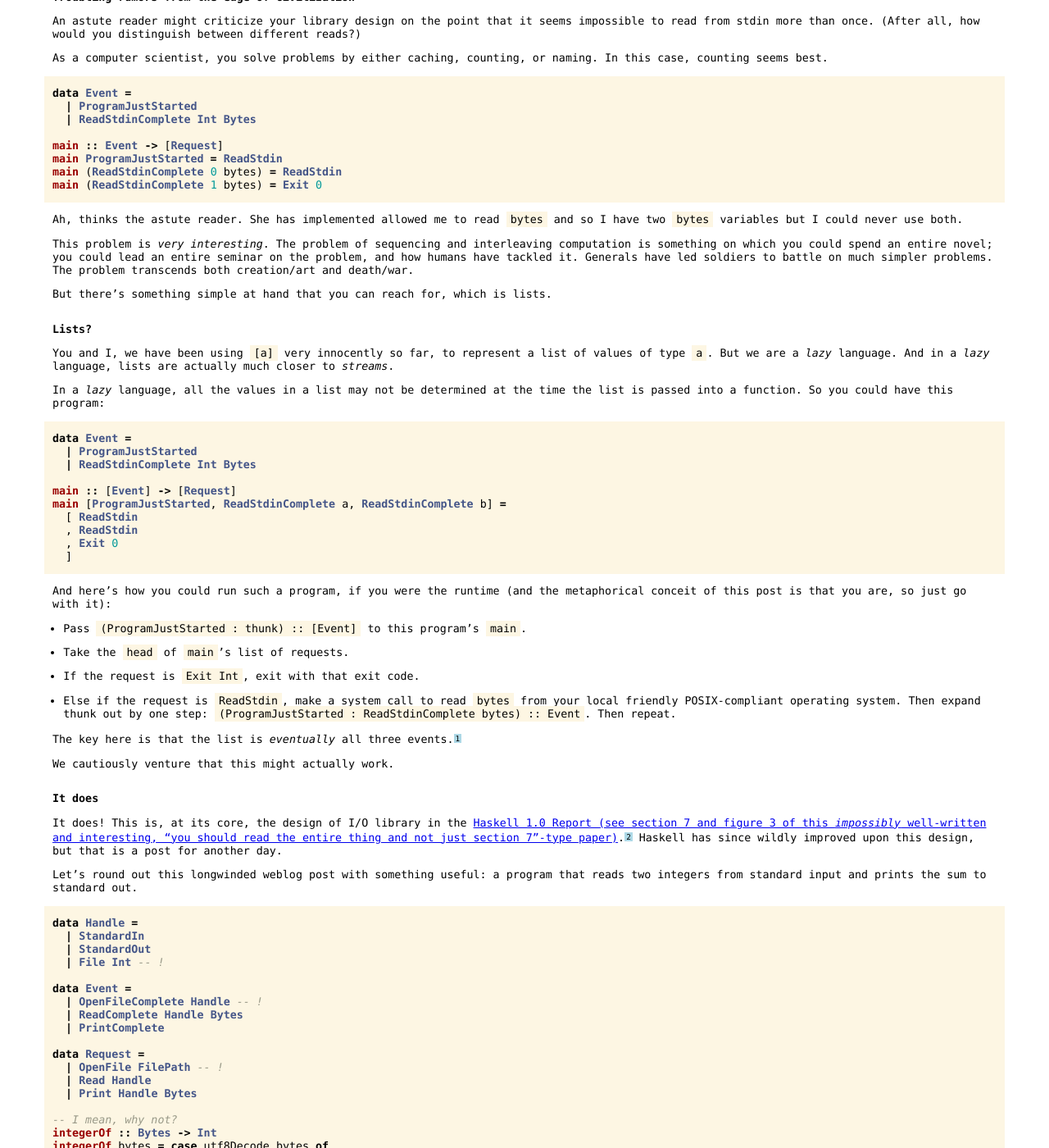
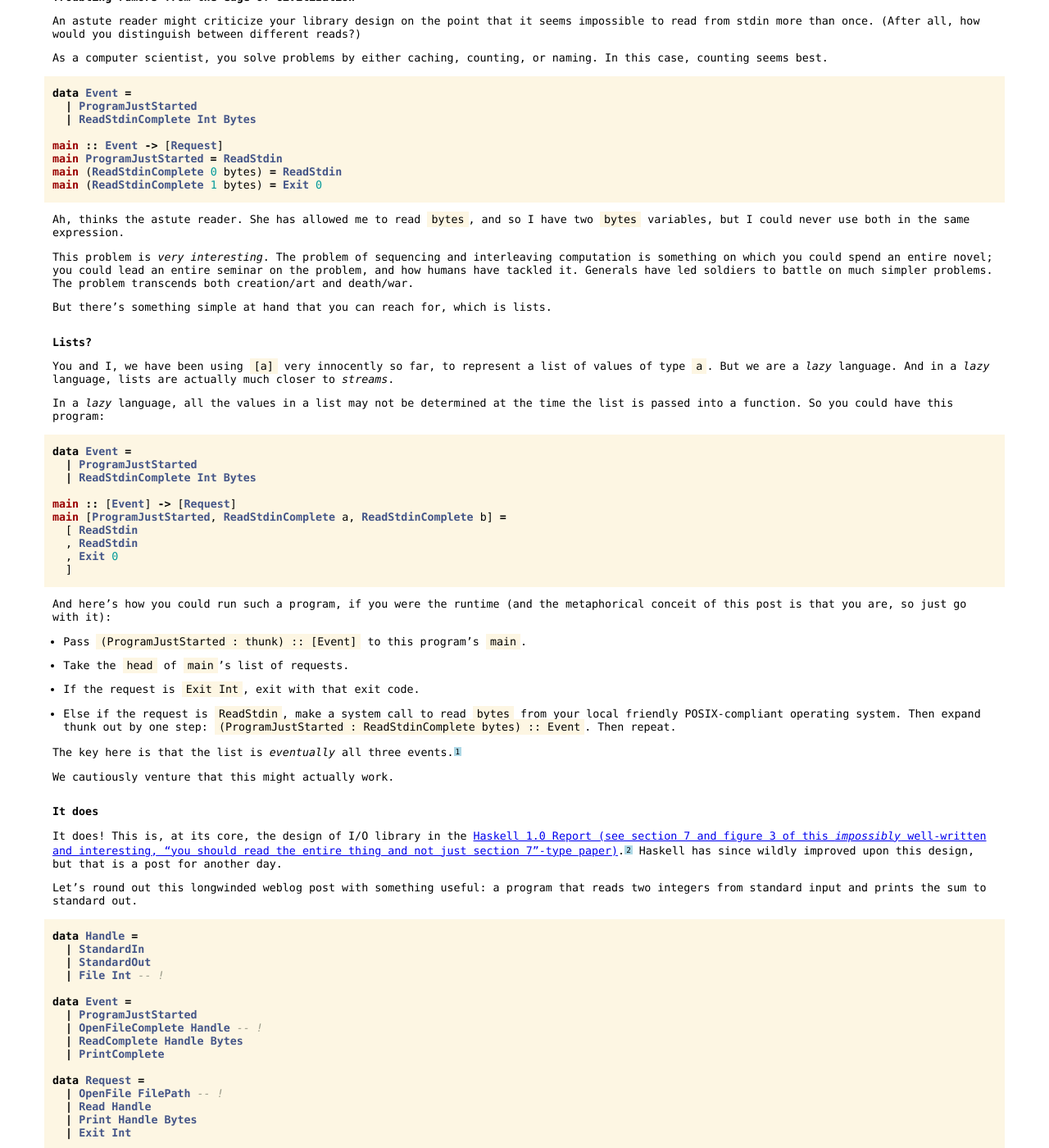
Before and after one commit to hlian/hao.codes, a Jekyll site: the page built from _posts/2015-02-15-loopy-io.html, in a window 1280 px wide and 1400 px high, scrolled down 1920 px. Shown: the whole window at 82% size. Built offline with Jekyll 4.4.1, drawn with Linux system fonts in a browser that asks for light colours; Markdown is read by kramdown in place of the engine named in the settings; some of the changed text lies outside the part shown.

Commit message:
loopy-io: go away, reverse

```diff
--- a/_posts/2015-02-15-loopy-io.html
+++ b/_posts/2015-02-15-loopy-io.html
@@ -135,9 +135,9 @@
 <span class="nf">main</span> <span class="p">(</span><span class="kt">ReadStdinComplete</span> <span class="mi">0</span> <span class="n">bytes</span><span class="p">)</span> <span class="ow">=</span> <span class="kt">ReadStdin</span>
 <span class="nf">main</span> <span class="p">(</span><span class="kt">ReadStdinComplete</span> <span class="mi">1</span> <span class="n">bytes</span><span class="p">)</span> <span class="ow">=</span> <span class="kt">Exit</span> <span class="mi">0</span>
 </code></pre></div>
-<p>Ah, thinks the astute reader. She has implemented allowed me to read
-<code>bytes</code> and so I have two <code>bytes</code> variables but I could never use
-both.</p>
+<p>Ah, thinks the astute reader. She has allowed me to read
+<code>bytes</code>, and so I have two <code>bytes</code> variables, but I could never use
+both in the same expression.</p>
 
 <p>This problem is <em>very interesting</em>. The problem of sequencing and
 interleaving computation is something on which you could spend an
@@ -199,6 +199,7 @@
   <span class="o">|</span> <span class="kt">File Int</span> <span class="c1">-- !</span>
 
 <span class="kr">data</span> <span class="kt">Event</span> <span class="ow">=</span>
+  <span class="o">|</span> <span class="kt">ProgramJustStarted</span>
   <span class="o">|</span> <span class="kt">OpenFileComplete</span> <span class="kt">Handle</span> <span class="c1">-- !</span>
   <span class="o">|</span> <span class="kt">ReadComplete</span> <span class="kt">Handle</span> <span class="kt">Bytes</span>
   <span class="o">|</span> <span class="kt">PrintComplete</span>
@@ -207,6 +208,7 @@
   <span class="o">|</span> <span class="kt">OpenFile</span> <span class="kt">FilePath</span> <span class="c1">-- !</span>
   <span class="o">|</span> <span class="kt">Read</span> <span class="kt">Handle</span>
   <span class="o">|</span> <span class="kt">Print</span> <span class="kt">Handle</span> <span class="kt">Bytes</span>
+  <span class="o">|</span> <span class="kt">Exit</span> <span class="kt">Int</span>
 
 <span class="c1">-- I mean, why not?</span>
 <span class="nf">integerOf</span> <span class="ow">::</span> <span class="kt">Bytes</span> <span class="ow">-&gt;</span> <span class="kt">Int</span>
@@ -227,12 +229,13 @@
 <span class="nf">show</span> <span class="ow">=</span> <span class="n">undefined</span> <span class="c1">-- same thing, but in reverse</span>
 
 <span class="nf">main</span> <span class="ow">::</span> <span class="p">[</span><span class="kt">Event</span><span class="p">]</span> <span class="ow">-&gt;</span> <span class="p">[</span><span class="kt">Request</span><span class="p">]</span>
-<span class="nf">main</span> <span class="p">[</span> <span class="kt">YourProgramJustStarted</span>
+<span class="nf">main</span> <span class="p">[</span> <span class="kt">ProgramJustStarted</span>
      <span class="p">,</span> <span class="kt">ReadComplete</span> <span class="kt">StandardIn</span> <span class="n">a</span>
-     <span class="p">,</span> <span class="kt">ReadComplete</span> <span class="kt">Stdin</span> <span class="n">b</span><span class="p">]</span> <span class="ow">=</span>
+     <span class="p">,</span> <span class="kt">ReadComplete</span> <span class="kt">Standardin</span> <span class="n">b</span><span class="p">]</span> <span class="ow">=</span>
   <span class="p">[</span> <span class="kt">Read</span> <span class="kt">StandardIn</span>
   <span class="p">,</span> <span class="kt">Read</span> <span class="kt">StandardIn</span>
   <span class="p">,</span> <span class="p">(</span><span class="kt">Print</span> <span class="kt">StandardOut</span> <span class="o">.</span> <span class="n">show</span><span class="p">)</span> <span class="p">(</span><span class="n">integerOf</span> <span class="n">a</span> <span class="o">+</span> <span class="n">integerOf</span> <span class="n">b</span><span class="p">)</span>
+  <span class="p">,</span> <span class="kt">Exit</span> <span class="mi">0</span>
   <span class="p">]</span>
 </code></pre></div>
 <p>It may seem to you strange that we are able to define a list of requests whose values depend on the list of events whose values depend on said list of requests whose values depend on.…</p>
```
Also changed, not shown: other parts of _posts/2015-02-15-loopy-io.html (+1 -2 lines).
